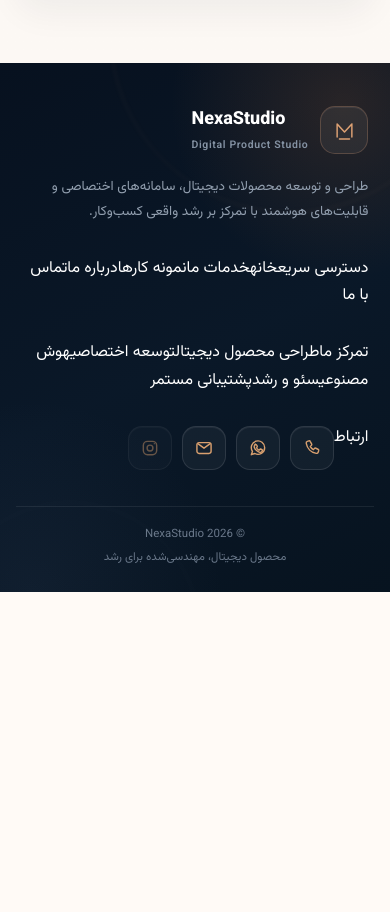
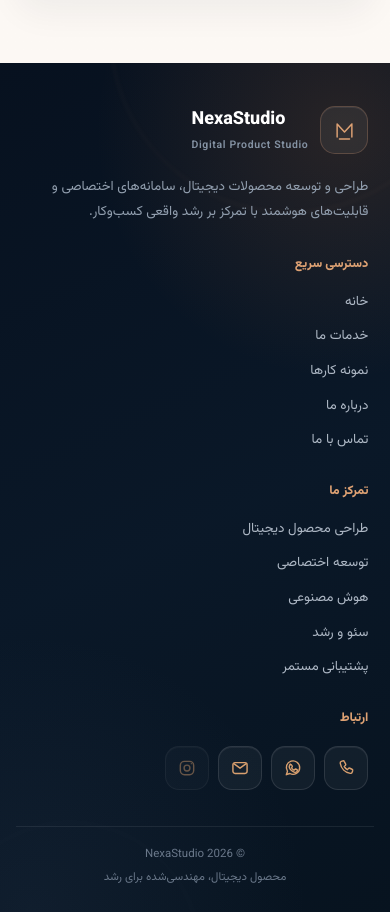
Before and after one commit to zohreksh/smartpilot, a Nuxt app: page / in a window 390 px wide. Shown: the part 5247-6159 px from the top of the page. Before the commit the page ends 5839 px from the top, so only its background shows below. Built offline with nearby package versions, Linux system fonts and the light colour scheme.

Commit message:
Repair footer columns after contact simplification

```diff
--- a/components/SiteFooter.vue
+++ b/components/SiteFooter.vue
@@ -153,8 +153,13 @@
 
 .footer-main {
   display: grid;
-  grid-template-columns: minmax(300px, 1.5fr) repeat(3, minmax(145px, 0.65fr));
-  gap: 42px;
+  grid-template-columns:
+    minmax(300px, 1.35fr)
+    minmax(150px, 0.65fr)
+    minmax(180px, 0.75fr)
+    minmax(210px, 0.8fr);
+  align-items: start;
+  gap: 36px;
   padding: 0 6px 36px;
 }
 
@@ -221,6 +226,43 @@
 }
 
 
+.footer-nav-column,
+.footer-social-column {
+  display: flex;
+  min-width: 0;
+  flex-direction: column;
+  align-items: flex-start;
+  gap: 11px;
+}
+
+.footer-column-title {
+  display: block;
+  margin-bottom: 5px;
+  color: #dda173;
+  font-size: 12.5px;
+  font-weight: 800;
+  line-height: 1.5;
+}
+
+.footer-nav-column a {
+  display: inline-flex;
+  color: #aeb8c5;
+  font-size: 13.5px;
+  line-height: 1.75;
+  transition:
+    color 0.2s ease,
+    transform 0.2s ease;
+}
+
+.footer-nav-column a:hover {
+  color: #fff;
+  transform: translateX(-3px);
+}
+
+.footer-social-column {
+  min-width: 210px;
+}
+
 .contact-icon {
   width: 16px;
   height: 16px;
@@ -237,7 +279,7 @@
 
 .footer-contact-icons {
   display: flex;
-  flex-wrap: wrap;
+  flex-wrap: nowrap;
   align-items: center;
   gap: 10px;
   margin-top: 2px;
@@ -306,12 +348,16 @@
 
 @media (max-width: 980px) {
   .footer-main {
-    grid-template-columns: 1.3fr repeat(2, 0.7fr);
+    grid-template-columns: 1.2fr 0.8fr;
+    gap: 34px 28px;
+  }
+
+  .footer-brand-column {
+    grid-column: 1 / -1;
   }
 
   .footer-social-column {
-    grid-column: 2 / -1;
-    align-self: end;
+    min-width: 0;
   }
 }
 
@@ -331,7 +377,7 @@
   }
 
   .footer-social-column {
-    grid-column: 1 / -1;
+    grid-column: auto;
   }
 
   .footer-bottom {
@@ -355,8 +401,8 @@
     grid-column: auto;
   }
 
-  .footer-social-column {
-    display: flex;
+  .footer-contact-icons {
+    gap: 9px;
   }
 
   .footer-bottom-dot {
```
